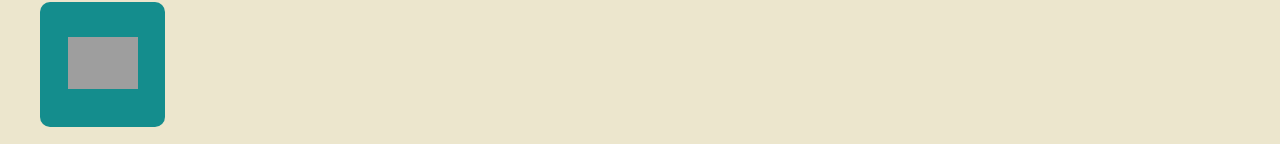
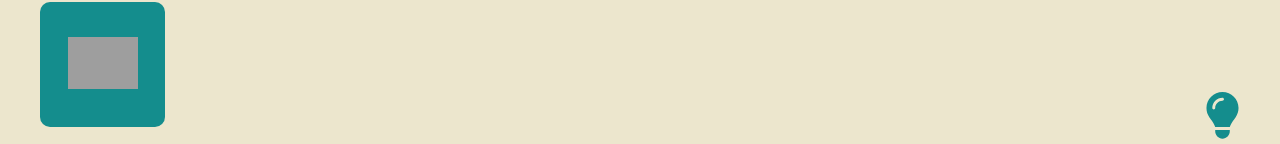
Before and after one commit to veselovae/word-app, a Vue app: page / in a window 1280 px wide. Both pictures are taken after a click on the button 102 px from the left and 508 px from the top of the page. Shown: the part 728-872 px from the top of the page. Built offline with nearby package versions, Linux system fonts and the light colour scheme; grey boxes are pictures that could not be loaded.

Commit message:
add hint to WritingTraining and hint flexibility
add the ability to change the purpose of the key
and add hint for enter to WritingTraining

```diff
--- a/src/components/CardsBox.vue
+++ b/src/components/CardsBox.vue
@@ -36,7 +36,7 @@
         </div>
 
         <AllCards />
-        <HintEnter />
+        <HintEnter>add word</HintEnter>
     </div>
 </template>
 
--- a/src/components/HintEnter.vue
+++ b/src/components/HintEnter.vue
@@ -10,7 +10,7 @@
         <div class="hint-content">
             <div class="key enter-key">
                 <img src="../assets/keys/enter.png" alt="enter-key" />
-                <span>add word</span>
+                <span><slot></slot></span>
             </div>
         </div>
     </div>
--- a/src/components/WritingTraining.vue
+++ b/src/components/WritingTraining.vue
@@ -27,6 +27,8 @@
             <p>{{ getCount }}</p>
         </div>
 
+        <HintEnter>check word / hide popup</HintEnter>
+
         <DymanicPopup
             v-if="showPopup"
             :closePopup="closePopup"
@@ -44,6 +46,7 @@
 <script>
     import { mapGetters, mapMutations } from "vuex";
     import DymanicPopup from "./DynamicPopup.vue";
+    import HintEnter from "./HintEnter.vue";
     export default {
         data() {
             return {
@@ -52,7 +55,7 @@
                 dis: false,
             };
         },
-        components: { DymanicPopup },
+        components: { DymanicPopup, HintEnter },
         computed: mapGetters(["getPairOfWords", "getCount"]),
         methods: {
             ...mapMutations([
@@ -107,6 +110,8 @@
     .container {
         width: 100%;
         padding-top: calc(125px + 17px);
+        position: relative;
+
         .card-and-button {
             /*max-width: 750px;*/
             max-width: 850px;
```
